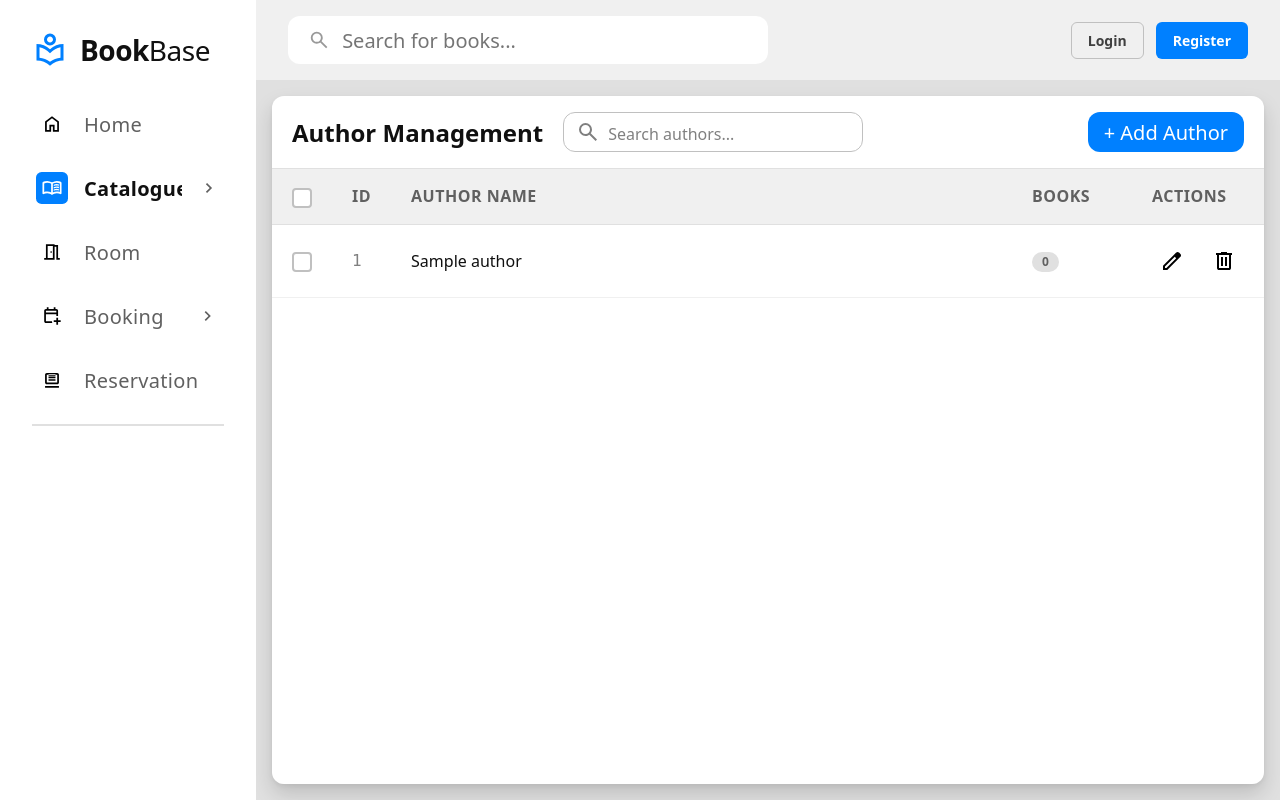
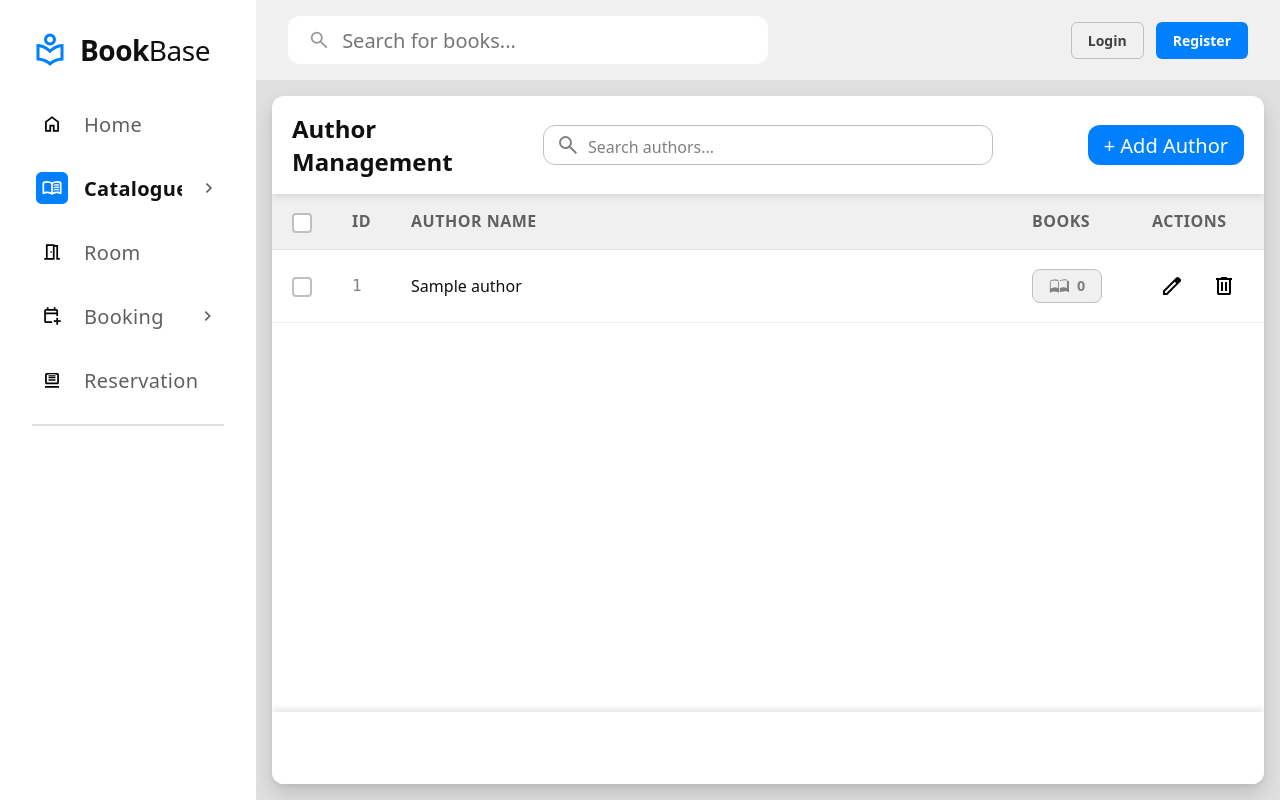
Before and after one commit to kkhhhhh-v61/LibraryManagementSystem, an ASP.NET Core app: page /Book/ManageAuthor in a window 1280 px wide. Run offline with ASP.NET Core 8, Linux system fonts and the light colour scheme; tables that the repository leaves empty hold one stand-in row (values such as "Sample post"); some web fonts are replaced.

Commit message:
Ver1.6.3: Refined table UI.

```diff
--- a/LibraryManagementSystem/Controllers/BookController.cs
+++ b/LibraryManagementSystem/Controllers/BookController.cs
@@ -8,7 +8,7 @@ namespace LibraryManagementSystem.Controllers;
 
 public class BookController(LMSDB db, IWebHostEnvironment en) : Controller
 {
-    public IActionResult ManageBook(string? search)
+    public IActionResult ManageBook(string? search, int page = 1)
     {
         var query = db.Books
             .Include(b => b.Authors)
@@ -21,9 +21,20 @@ public class BookController(LMSDB db, IWebHostEnvironment en) : Controller
             query = query.Where(b => b.Title.Contains(search) || b.ISBN.Contains(search));
         }
 
+        int pageSize = 10;
+        int totalItems = query.Count();
+        int totalPages = (int)Math.Ceiling(totalItems / (double)pageSize);
+        if (page < 1) page = 1;
+        if (page > totalPages && totalPages > 0) page = totalPages;
+
+        var items = query.OrderByDescending(b => b.DateAdded).Skip((page - 1) * pageSize).Take(pageSize).ToList();
+
         var vm = new BookManagementVM
         {
-            ExistingBooks = query.OrderByDescending(b => b.DateAdded).ToList()
+            ExistingBooks = items,
+            CurrentPage = page,
+            TotalPages = totalPages,
+            SearchTerm = search
         };
 
         if (Request.IsAjax())
@@ -311,7 +322,7 @@ public class BookController(LMSDB db, IWebHostEnvironment en) : Controller
         return Ok();
     }
 
-    public IActionResult ManageGenre(string? search)
+    public IActionResult ManageGenre(string? search, int page = 1)
     {
         var query = db.Genres.Include(g => g.Books).AsQueryable();
 
@@ -321,9 +332,20 @@ public class BookController(LMSDB db, IWebHostEnvironment en) : Controller
             query = query.Where(g => g.Name.Contains(search));
         }
 
+        int pageSize = 10;
+        int totalItems = query.Count();
+        int totalPages = (int)Math.Ceiling(totalItems / (double)pageSize);
+        if (page < 1) page = 1;
+        if (page > totalPages && totalPages > 0) page = totalPages;
+
+        var items = query.OrderBy(g => g.Name).Skip((page - 1) * pageSize).Take(pageSize).ToList();
+
         var vm = new GenreManagementVM
         {
-            ExistingGenres = query.OrderBy(g => g.Name).ToList(),
+            ExistingGenres = items,
+            CurrentPage = page,
+            TotalPages = totalPages,
+            SearchTerm = search
         };
 
         if (Request.IsAjax())
@@ -459,7 +481,7 @@ public class BookController(LMSDB db, IWebHostEnvironment en) : Controller
         return RedirectToAction("ManageGenre");
     }
 
-    public IActionResult ManageAuthor(string? search)
+    public IActionResult ManageAuthor(string? search, int page = 1)
     {
         var query = db.Authors.Include(a => a.Books).AsQueryable();
 
@@ -469,9 +491,20 @@ public class BookController(LMSDB db, IWebHostEnvironment en) : Controller
             query = query.Where(a => a.Name.Contains(search));
         }
 
+        int pageSize = 10;
+        int totalItems = query.Count();
+        int totalPages = (int)Math.Ceiling(totalItems / (double)pageSize);
+        if (page < 1) page = 1;
+        if (page > totalPages && totalPages > 0) page = totalPages;
+
+        var items = query.OrderBy(a => a.Name).Skip((page - 1) * pageSize).Take(pageSize).ToList();
+
         var vm = new AuthorManagementVM
         {
-            ExistingAuthors = query.OrderBy(a => a.Name).ToList(),
+            ExistingAuthors = items,
+            CurrentPage = page,
+            TotalPages = totalPages,
+            SearchTerm = search
         };
 
         if (Request.IsAjax())
--- a/LibraryManagementSystem/Views/Book/ManageAuthor.cshtml
+++ b/LibraryManagementSystem/Views/Book/ManageAuthor.cshtml
@@ -14,6 +14,7 @@
         <div class="panel__header">
             <div class="header__start">
                 <h2 class="panel__title">Author Management</h2>
+            </div>
             <div class="search__wrapper">
                 <svg class="search__icon" xmlns="http://www.w3.org/2000/svg" height="24px" viewBox="0 -960 960 960" width="24px" fill="#999">
                     <path d="M784-120 532-372q-30 24-69 38t-83 14q-109 0-184.5-75.5T120-580q0-109 75.5-184.5T380-840q109 0 184.5 75.5T640-580q0 44-14 83t-38 69l252 252-56 56ZM380-400q75 0 127.5-52.5T560-580q0-75-52.5-127.5T380-760q-75 0-127.5 52.5T200-580q0 75 52.5 127.5T380-400Z" />
@@ -23,15 +24,7 @@
                     <path d="m256-200-56-56 224-224-224-224 56-56 224 224 224-224 56 56-224 224 224 224-56 56-224-224-224 224Z" />
                 </svg>
             </div>
-            </div>
             <div class="panel__actions">
-                <span class="selection-count" id="selectionCount"></span>
-                <button class="form__button form__button--reset button--deselect-all" id="deselectAllButton" type="button" style="width: auto; padding: 0 var(--spacing-md); height: 40px;">
-                    Deselect All
-                </button>
-                <button class="form__button form__button--danger button--batch-delete" id="batchDeleteButton" type="button" style="width: auto; padding: 0 var(--spacing-md); height: 40px;">
-                    Delete Selected
-                </button>
                 <button class="form__button form__button--submit js-open-modal" data-type="Author" type="button" style="width: auto; padding: 0 var(--spacing-md); height: 40px;">
                     + Add Author
                 </button>
@@ -40,6 +33,18 @@
 
         <div class="panel__table-container" id="tableContainer">
             <partial name="_TableAuthor" model="Model" />
+        </div>
+
+        <div class="action-bar">
+            <div class="action-bar__selection">
+                <span class="selection-count" id="selectionCount"></span>
+                <button class="form__button form__button--reset button--deselect-all" id="deselectAllButton" type="button" style="width: auto; padding: 0 var(--spacing-md); height: 40px;">
+                    Deselect All
+                </button>
+                <button class="form__button form__button--danger button--batch-delete" id="batchDeleteButton" type="button" style="width: auto; padding: 0 var(--spacing-md); height: 40px;">
+                    Delete Selected
+                </button>
+            </div>
         </div>
     </div>
 </form>
--- a/LibraryManagementSystem/Views/Book/_TableAuthor.cshtml
+++ b/LibraryManagementSystem/Views/Book/_TableAuthor.cshtml
@@ -32,16 +32,12 @@
                     <td class="table__cell table__cell--id">@author.Id</td>
                     <td class="table__cell table__cell--main">@author.Name</td>
                     <td class="table__cell">
-                        @if (author.Books.Count > 0)
-                        {
-                            <span class="badge badge--primary" title="@author.Books.Count books">
-                                @author.Books.Count
-                            </span>
-                        }
-                        else
-                        {
-                            <span class="badge badge--neutral">0</span>
-                        }
+                        <div class="count-badge @(author.Books.Count > 0 ? "count-badge--active" : "count-badge--empty")" title="@author.Books.Count books linked">
+                            <svg class="count-badge__icon" xmlns="http://www.w3.org/2000/svg" viewBox="0 -960 960 960">
+                                <path d="M260-320q47 0 91.5 10.5T440-278v-394q-36-14-74.5-21T260-700q-47 0-91.5 10.5T80-658v394q36-14 74.5-21T260-320Zm260 42q44-21 88.5-31.5T700-320q47 0 84.5 7t75.5 21v-394q-43-14-80.5-21T700-700q-47 0-91.5 10.5T520-658v394Zm-60 208q-54-27-109-40.5T260-124q-56 0-111 13.5T40-60v-540q51-24 107-36t113-12q57 0 113 12t107 36v540ZM520-70v-540q51-24 107-36t113-12q57 0 113 12t107 36v540q-56-50-111-63.5T700-124q-54 0-109 13.5T520-70Zm-40-508Z"/>
+                            </svg>
+                            <span>@author.Books.Count</span>
+                        </div>
                     </td>
                     <td class="table__cell table__cell--actions">
                         <div class="table__actions">
@@ -71,3 +67,23 @@
         }
     </tbody>
 </table>
+
+@if (Model.TotalPages > 1)
+{
+    <div class="pagination">
+        @if (Model.CurrentPage > 1)
+        {
+            <button class="pagination__link" type="button" data-page="@(Model.CurrentPage - 1)">Previous</button>
+        }
+
+        @for (int i = 1; i <= Model.TotalPages; i++)
+        {
+            <button class="pagination__link @(i == Model.CurrentPage ? "pagination__link--active" : "")" type="button" data-page="@i">@i</button>
+        }
+
+        @if (Model.CurrentPage < Model.TotalPages)
+        {
+            <button class="pagination__link" type="button" data-page="@(Model.CurrentPage + 1)">Next</button>
+        }
+    </div>
+}
--- a/LibraryManagementSystem/wwwroot/css/book.css
+++ b/LibraryManagementSystem/wwwroot/css/book.css
@@ -32,19 +32,21 @@
 }
 
 .panel__header {
-    display: flex;
-    justify-content: space-between;
+    display: grid;
+    grid-template-columns: 1fr auto 1fr;
     align-items: center;
     padding: var(--spacing-md) var(--spacing-lg);
-    border-bottom: 1px solid var(--color-gray-200);
     gap: var(--spacing-md);
-    flex-wrap: wrap;
+    position: relative;
+    z-index: 20;
+    box-shadow: 0 4px 6px -1px rgba(0, 0, 0, 0.1);
 }
 
 .header__start {
     display: flex;
     align-items: center;
     gap: var(--spacing-lg);
+    justify-self: start;
 }
 
 .panel__title {
@@ -58,11 +60,64 @@
     display: flex;
     align-items: center;
     gap: var(--spacing-sm);
+    justify-self: end;
 }
 
 .panel__table-container {
     flex: 1;
     overflow: auto;
+}
+
+.action-bar {
+    display: flex;
+    justify-content: space-between;
+    align-items: center;
+    padding: var(--spacing-md) var(--spacing-lg);
+    background-color: var(--color-white);
+    min-height: 72px;
+    position: relative;
+    z-index: 20;
+    box-shadow: 0 -4px 6px -1px rgba(0, 0, 0, 0.1);
+}
+
+.action-bar__selection {
+    display: flex;
+    align-items: center;
+    gap: var(--spacing-sm);
+}
+
+.pagination {
+    display: flex;
+    justify-content: center;
+    align-items: center;
+    gap: var(--spacing-xs);
+    padding: var(--spacing-md);
+}
+
+.pagination__link {
+    padding: var(--spacing-xs) var(--spacing-sm);
+    border: 1px solid var(--color-gray-300);
+    border-radius: var(--spacing-sm);
+    background-color: var(--color-white);
+    cursor: pointer;
+    color: var(--color-gray-700);
+    font-size: var(--text-sm);
+    transition: all 0.2s ease;
+}
+
+.pagination__link:hover {
+    background-color: var(--color-gray-100);
+    border-color: var(--color-gray-400);
+}
+
+.pagination__link--active {
+    background-color: var(--color-primary-base);
+    color: var(--color-white);
+    border-color: var(--color-primary-base);
+}
+
+.pagination__link--active:hover {
+    background-color: var(--color-primary-semi-dark);
 }
 
 /*  ===========================================================================
@@ -878,25 +933,37 @@
     }
 }
 
-/* Badges */
-.badge {
+/* Count Badges (Books Column) */
+.count-badge {
     display: inline-flex;
     align-items: center;
-    padding: 4px 10px;
-    border-radius: 99px;
-    font-size: var(--text-sm);
-    font-weight: var(--weight-bold);
-    line-height: 1;
+    gap: 8px;
+    padding: 6px 12px;
+    border-radius: 8px;
+    font-weight: 600;
+    font-size: 0.9rem;
+    transition: all 0.2s ease;
+    min-width: 70px;
+    justify-content: center;
 }
 
-.badge--primary {
+.count-badge--active {
     background-color: var(--color-primary-light);
     color: var(--color-primary-dark);
+    border: 1px solid var(--color-primary-semi-light);
 }
 
-.badge--neutral {
-    background-color: var(--color-gray-200);
-    color: var(--color-gray-600);
+.count-badge--empty {
+    background-color: var(--color-gray-100);
+    color: var(--color-gray-500);
+    border: 1px solid var(--color-gray-300);
+}
+
+.count-badge__icon {
+    width: 20px;
+    height: 20px;
+    fill: currentColor;
+    transform: translateY(-2px);
 }
 
 .table__actions {
@@ -1012,7 +1079,8 @@
     border-radius: var(--spacing-sm);
     padding: 0 var(--spacing-sm);
     height: 40px;
-    width: 300px;
+    width: 450px;
+    justify-self: center;
     transition: all 0.3s ease;
 }
 
@@ -1222,9 +1290,14 @@
     }
 
     .panel__header {
+        display: flex;
         flex-direction: column;
         align-items: stretch;
         gap: var(--spacing-md);
+    }
+
+    .search__wrapper {
+        width: 100%;
     }
 
     .header__start {
@@ -1238,8 +1311,4 @@
         align-items: stretch;
         gap: var(--spacing-sm);
     }
-
-    .search__wrapper {
-        max-width: none;
-    }
 }
--- a/LibraryManagementSystem/wwwroot/js/book.js
+++ b/LibraryManagementSystem/wwwroot/js/book.js
@@ -240,11 +240,8 @@ function initializeTableManagement() {
                 // AJAX Search
                 clearTimeout(debounceTimer);
                 debounceTimer = setTimeout(() => {
-                    performAjaxSearch(term);
+                    performAjaxSearch(term, 1);
                 }, 300);
-            } else {
-                // Client-side Search (Legacy for ManageBook)
-                performClientSideSearch(term);
             }
         });
 
@@ -274,12 +271,26 @@ function initializeTableManagement() {
 
     // Bind static modal events (Edit/Delete/Batch)
     bindStaticModalEvents();
+
+    // Bind Pagination Events (Delegation)
+    if (tableContainer) {
+        tableContainer.addEventListener("click", function (e) {
+            if (e.target.classList.contains("pagination__link")) {
+                e.preventDefault();
+                const page = e.target.dataset.page;
+                const term = searchInput ? searchInput.value : "";
+                performAjaxSearch(term, page);
+            }
+        });
+    }
 }
 
-function performAjaxSearch(term) {
+function performAjaxSearch(term, page) {
     const tableContainer = document.getElementById("tableContainer");
     const url = new URL(window.location.href);
-    url.searchParams.set("search", term);
+    if (term) url.searchParams.set("search", term);
+    else url.searchParams.delete("search");
+    url.searchParams.set("page", page);
 
     fetch(url, {
         headers: { "X-Requested-With": "XMLHttpRequest" },
```
Also changed, not shown: LibraryManagementSystem/Models/ViewModels.cs (+13 -1 lines), LibraryManagementSystem/Views/Book/ManageBook.cshtml (+13 -8 lines), LibraryManagementSystem/Views/Book/ManageGenre.cshtml (+13 -8 lines), LibraryManagementSystem/Views/Book/_TableBook.cshtml (+20 -0 lines), LibraryManagementSystem/Views/Book/_TableGenre.cshtml (+26 -10 lines). Lines whose indentation alone changed are shown as unchanged.
